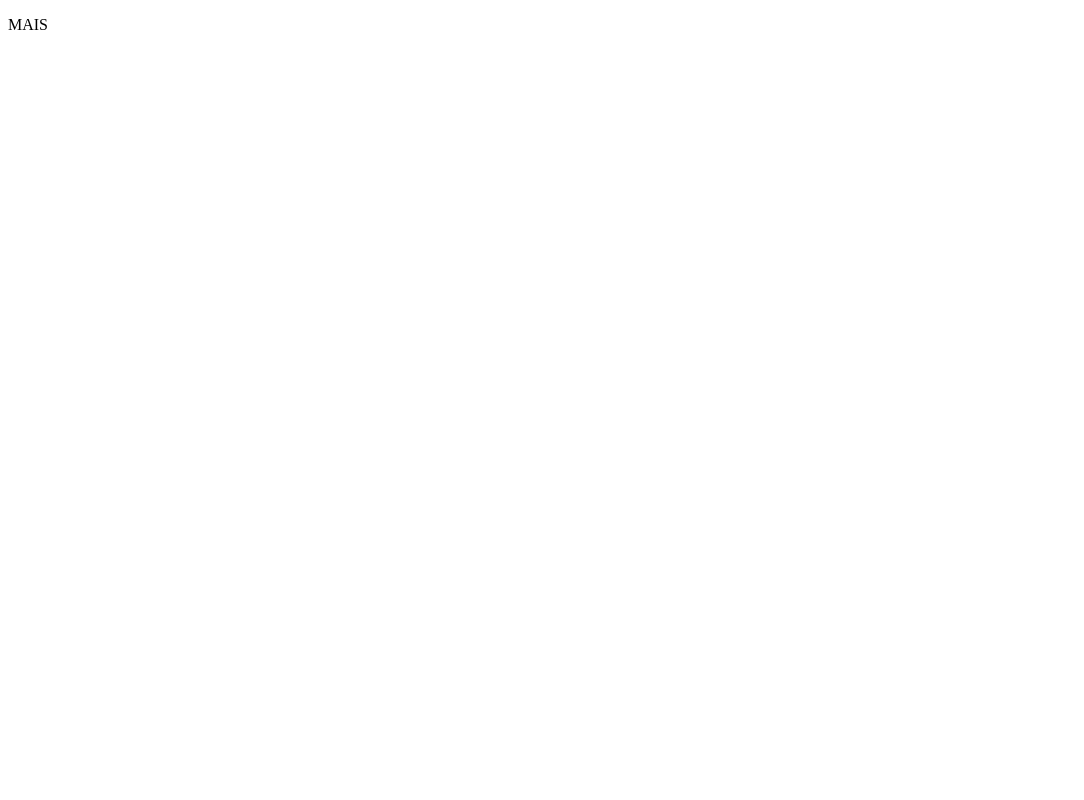
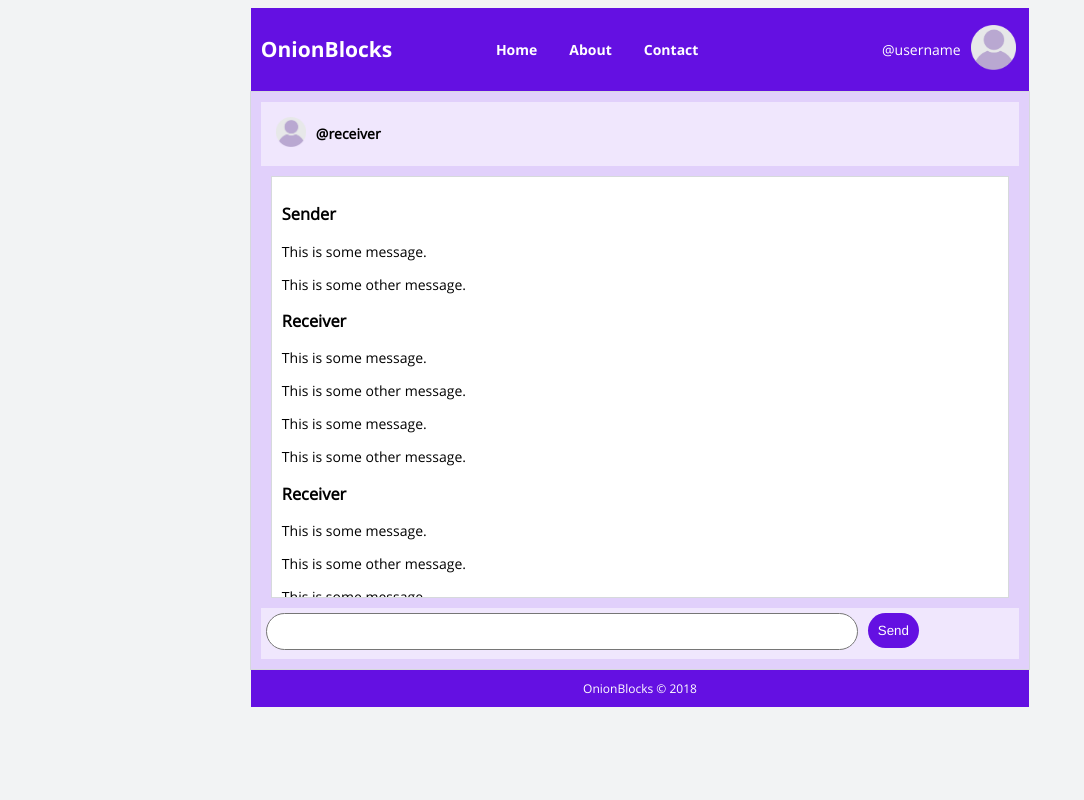
Before and after one commit to julianhd/onionblocks, a website: page public/index.html in a window 1280 px wide. Shown: the whole page, without its empty margins (0-1084 px from the left). Drawn offline with Linux system fonts and the light colour scheme.

Commit message:
Skeleton for the chat UI. No functionality thus far.

```diff
--- a/public/index.html
+++ b/public/index.html
@@ -1,8 +1,77 @@
 <!DOCTYPE html>
 <html>
+<head><link rel="stylesheet" href="style.css"></head>
+
+<header>
+    <div class="header-flex-container">
+        <div id="textbox" style="flex-grow: 5; "><h2>OnionBlocks</h2></div>
+        <div id="textbox" style="flex-grow: 8">
+            <ul>
+                <li><a class="active" href="">Home</a></li>
+                <li><a href="">About</a></li>
+                <li><a href="">Contact</a></li>
+            </ul>
+        </div>
+        <div id="textbox" align="right" style="flex-grow: 1; padding: 10px">@username</div>
+        <div id="textbox" style="flex-grow: 0.2"><img src="avatar.png" alt="Mountain View" width="45" height="45"></div>
+    </div>
+</header>
 
 <body>
-	<p>MAIS</p>
-</body>
+    <div class="main-flex-container">
+        <div class="receiver-flex-container">
+                <div ><img src="avatar.png" alt="Mountain View" width="30" height="30"></div>
+                <div id="textbox"><b>@receiver</b></div>
+        </div>
+
+        <div class="msgLog">
+            <h3>Sender</h3>
+            <p>This is some message.</p>
+            <p>This is some other message.</p>
+
+            <h3>Receiver</h3>
+            <p>This is some message.</p>
+            <p>This is some other message.</p>
+            <p>This is some message.</p>
+            <p>This is some other message.</p>
+
+            <h3>Receiver</h3>
+            <p>This is some message.</p>
+            <p>This is some other message.</p><p>This is some message.</p>
+            <p>This is some other message.</p>
+
+            <h3>Receiver</h3>
+            <p>This is some message.</p>
+            <p>This is some other message.</p><p>This is some message.</p>
+            <p>This is some other message.</p>
+
+            <h3>Receiver</h3>
+            <p>This is some message.</p>
+            <p>This is some other message.</p><p>This is some message.</p>
+            <p>This is some other message.</p>
+
+            <h3>Receiver</h3>
+            <p>This is some message.</p>
+            <p>This is some other message.</p><p>This is some message.</p>
+            <p>This is some other message.</p>
+
+            <h3>Receiver</h3>
+            <p>This is some message.</p>
+            <p>This is some other message.</p>
+        </div>
+
+        <div >
+            <form action="">
+                    <div class="input-flex-container" >
+                        <div><textarea name="message" rows="1" cols="80"></textarea></div>
+                        <div><input type="submit" value="Send"></div>
+                    </div>
+            </form>
+        </div>
+
+    </div>
+
+    <footer>OnionBlocks &copy; 2018</footer>
+    </div>
 
 </html>
--- /dev/null
+++ b/public/style.css
@@ -0,0 +1,175 @@
+div.container {
+	width: 60%;
+	margin: auto;
+}
+
+@font-face {
+	font-family: OpenSansBold;
+	src: url(OpenSans-Bold.ttf);
+}
+
+@font-face {
+	font-family: OpenSansRegular;
+	src: url(OpenSans-Regular.ttf);
+}
+
+body {
+	background-color: #f2f3f4;
+	font-family: OpenSansRegular;
+	font-size: 14px;
+}
+
+header,
+footer {
+	padding: 10px;
+	color: white;
+	background-color: #6410e2;
+	clear: left;
+	width: 60%;
+	margin: auto;
+}
+
+h2 {
+	font-family: OpenSansBold;
+}
+
+footer {
+	font-size: 12px;
+	text-align: center;
+}
+
+.msgLog {
+	max-height: 50vh;
+	margin: 10px;
+	padding: 10px;
+	width: auto;
+	overflow: auto;
+	color: rgb(0, 0, 0);
+	border: 1px solid #d6d9dc;
+	background-color: white;
+}
+
+.main-flex-container {
+	background-color: #e1d0fb;
+	display: flex;
+	padding: 10px;
+	margin: auto;
+	flex-direction: column;
+	width: 60%;
+	border: 1px solid #d6d9dc;
+}
+
+.main-flex-container > div {
+	align-content: center;
+}
+
+.header-flex-container {
+	display: flex;
+	flex-flow: row wrap;
+}
+
+.receiver-flex-container {
+	display: flex;
+	flex-flow: row wrap;
+	background-color: #f0e7fd;
+	padding: 10px;
+}
+
+.receiver-flex-container > div {
+	background-color: #f0e7fd;
+	margin: 5px;
+}
+
+.input-flex-container {
+	display: flex;
+	flex-flow: row;
+	background-color: #f0e7fd;
+}
+
+.input-flex-container > div {
+	background-color: #f0e7fd;
+	border: 0px solid black;
+}
+
+#textbox img {
+	margin: auto;
+}
+
+#textbox {
+	margin-top: auto;
+	margin-bottom: auto;
+}
+
+textarea,
+input {
+	padding: 10px;
+	margin: 5px;
+	resize: none;
+	border-radius: 50px;
+	font-family: Helvetica;
+}
+
+input {
+	background-color: #6410e2;
+	border: none;
+	color: white;
+	text-align: center;
+	text-decoration: none;
+}
+
+textarea:focus,
+input:focus {
+	outline: none;
+}
+
+textarea {
+	width: calc(50vw - 70px); /* calc and viewport to the rescue */
+}
+
+/* width */
+::-webkit-scrollbar {
+	width: 10px;
+}
+
+/***** scrollbar ******/
+/* Track */
+::-webkit-scrollbar-track {
+	background: #eeeeee;
+	margin-right: 5px;
+}
+
+/* Handle */
+::-webkit-scrollbar-thumb {
+	background: #b488f7;
+	border-radius: 10px;
+}
+
+/* Handle on hover */
+::-webkit-scrollbar-thumb:hover {
+	background: #9658f3;
+}
+
+/* nav menu */
+ul {
+	list-style-type: none;
+	margin: 0;
+	padding: 0;
+	overflow: hidden;
+}
+
+li {
+	float: left;
+}
+
+li a {
+	display: block;
+	color: white;
+	text-align: center;
+	padding: 14px 16px;
+	text-decoration: none;
+	font-family: OpenSansBold;
+}
+
+li a:hover {
+	color: #ff661a;
+}
```
Also changed, not shown: public/OpenSans-Bold.ttf (added), public/OpenSans-Regular.ttf (added), public/avatar.png (added).
